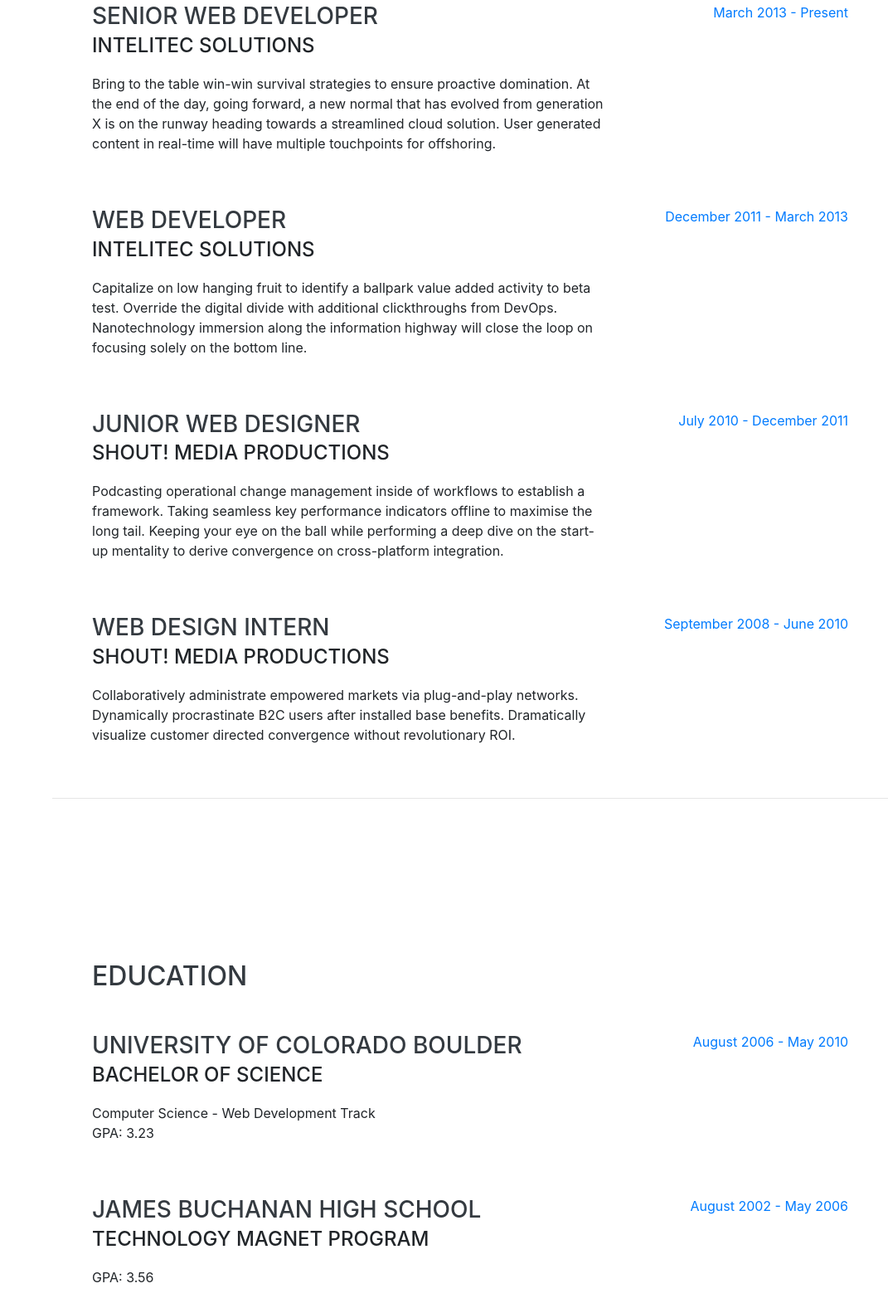
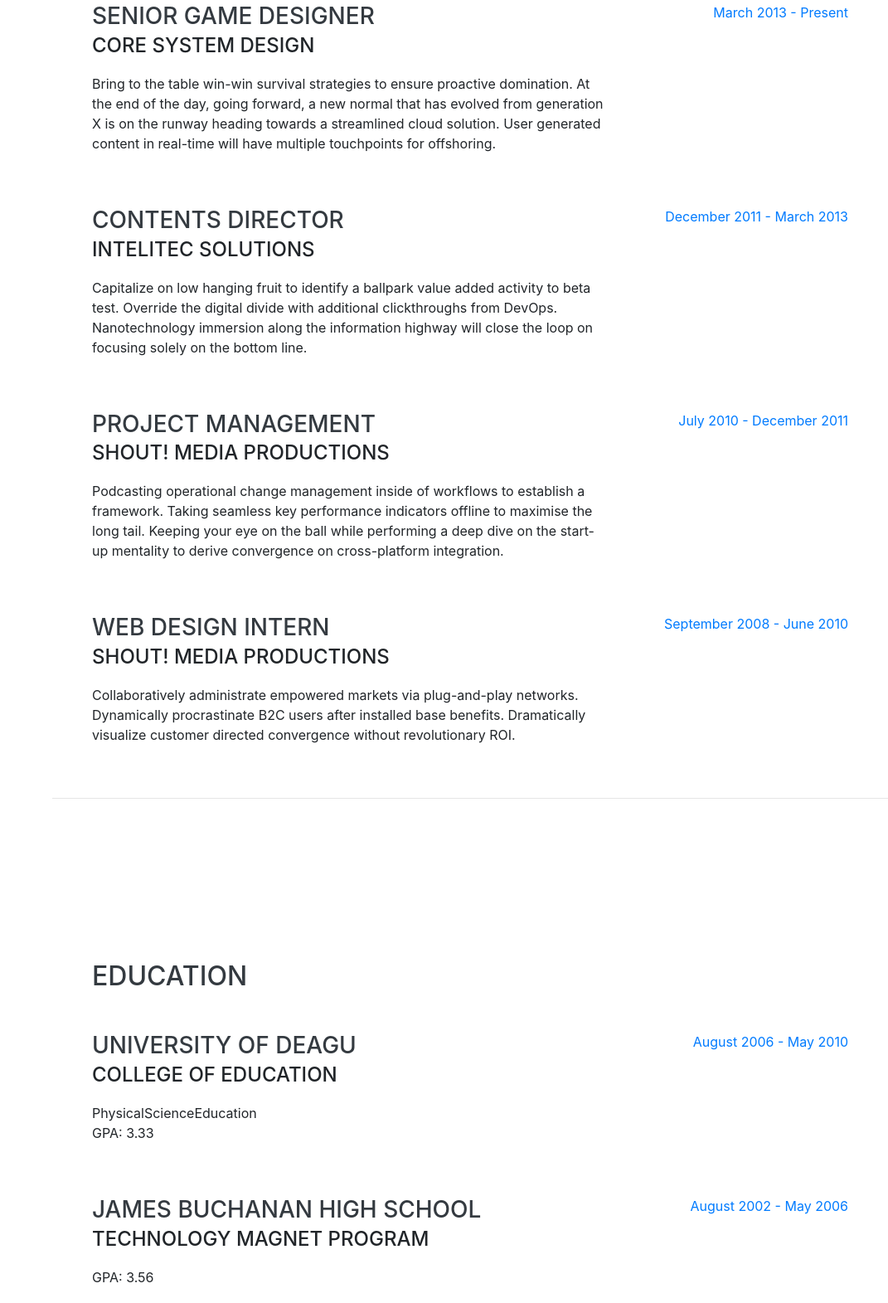
Before and after one commit to kyungho-lee/kyungho-lee.github.io, a website with bundled scripts: page index.html in a window 1280 px wide. Shown: the part 932-2503 px from the top of the page at 83% size, without its empty margins (209-1280 px from the left). Built offline with nearby package versions, Linux system fonts and the light colour scheme; a web font is replaced by a local one.

Commit message:
업데이트

```diff
--- a/index.html
+++ b/index.html
@@ -8,7 +8,7 @@
   <meta name="description" content="">
   <meta name="author" content="">
 
-  <title>Kyungho.lee(Kein) Resume</title>
+  <title>Kyungho.lee(Kevin) Resume</title>
 
   <!-- Bootstrap core CSS -->
   <link href="vendor/bootstrap/css/bootstrap.min.css" rel="stylesheet">
@@ -90,8 +90,8 @@
 
         <div class="resume-item d-flex flex-column flex-md-row justify-content-between mb-5">
           <div class="resume-content">
-            <h3 class="mb-0">Senior Web Developer</h3>
-            <div class="subheading mb-3">Intelitec Solutions</div>
+            <h3 class="mb-0">Senior Game Designer</h3>
+            <div class="subheading mb-3">Core system Design</div>
             <p>Bring to the table win-win survival strategies to ensure proactive domination. At the end of the day, going forward, a new normal that has evolved from generation X is on the runway heading towards a streamlined cloud solution. User generated content in real-time will have multiple touchpoints for offshoring.</p>
           </div>
           <div class="resume-date text-md-right">
@@ -101,7 +101,7 @@
 
         <div class="resume-item d-flex flex-column flex-md-row justify-content-between mb-5">
           <div class="resume-content">
-            <h3 class="mb-0">Web Developer</h3>
+            <h3 class="mb-0">Contents Director</h3>
             <div class="subheading mb-3">Intelitec Solutions</div>
             <p>Capitalize on low hanging fruit to identify a ballpark value added activity to beta test. Override the digital divide with additional clickthroughs from DevOps. Nanotechnology immersion along the information highway will close the loop on focusing solely on the bottom line.</p>
           </div>
@@ -112,7 +112,7 @@
 
         <div class="resume-item d-flex flex-column flex-md-row justify-content-between mb-5">
           <div class="resume-content">
-            <h3 class="mb-0">Junior Web Designer</h3>
+            <h3 class="mb-0">Project Management</h3>
             <div class="subheading mb-3">Shout! Media Productions</div>
             <p>Podcasting operational change management inside of workflows to establish a framework. Taking seamless key performance indicators offline to maximise the long tail. Keeping your eye on the ball while performing a deep dive on the start-up mentality to derive convergence on cross-platform integration.</p>
           </div>
@@ -144,10 +144,10 @@
 
         <div class="resume-item d-flex flex-column flex-md-row justify-content-between mb-5">
           <div class="resume-content">
-            <h3 class="mb-0">University of Colorado Boulder</h3>
-            <div class="subheading mb-3">Bachelor of Science</div>
-            <div>Computer Science - Web Development Track</div>
-            <p>GPA: 3.23</p>
+            <h3 class="mb-0">University of Deagu</h3>
+            <div class="subheading mb-3">College of Education</div>
+            <div>PhysicalScienceEducation</div>
+            <p>GPA: 3.33</p>
           </div>
           <div class="resume-date text-md-right">
             <span class="text-primary">August 2006 - May 2010</span>
```
